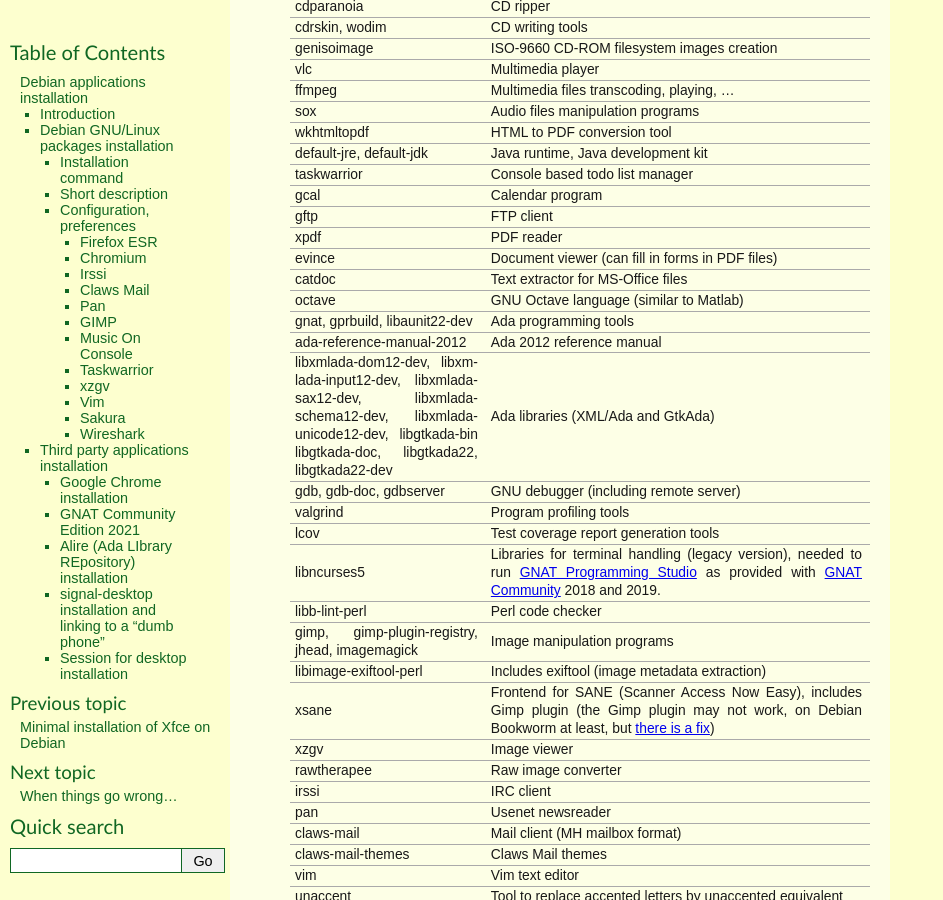
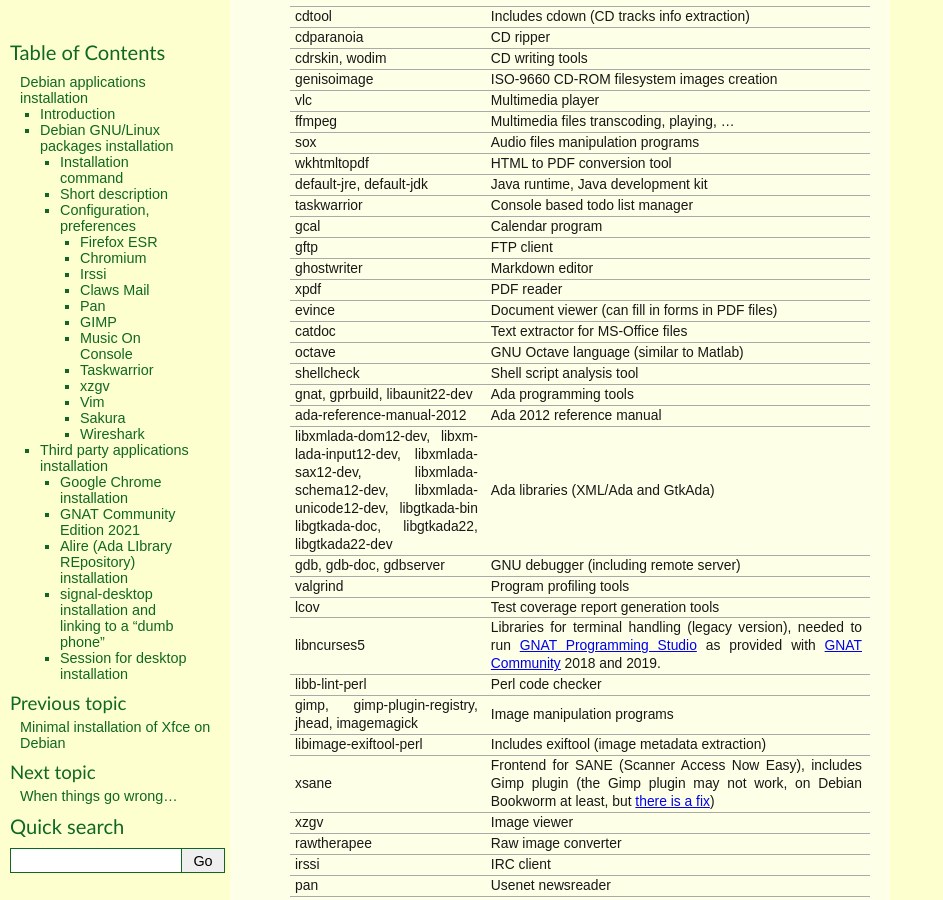
Before and after one commit to thierr26/thierr26_personal_notes_sphinx_sources, a Sphinx documentation site: the page built from source/debian_apps_install.rst, in a window 1280 px wide and 900 px high, scrolled down 2814 px. Shown: the whole window, without its empty margins (0-943 px from the left). Built offline with Sphinx 7.4.7, drawn with Linux system fonts in a browser that asks for light colours; some of the changed text lies outside the part shown.

Commit message:
Add ghostwriter and shellcheck

```diff
--- a/source/debian_apps_install.rst
+++ b/source/debian_apps_install.rst
@@ -62,10 +62,12 @@
       taskwarrior \
       gcal \
       gftp \
+      ghostwriter \
       xpdf \
       evince \
       catdoc \
       octave \
+      shellcheck \
       gnat gprbuild libaunit22-dev \
       ada-reference-manual-2012 \
       libxmlada-dom12-dev libxmlada-input12-dev libxmlada-sax12-dev \
@@ -182,6 +184,8 @@
     - Calendar program
   * - gftp
     - FTP client
+  * - ghostwriter
+    - Markdown editor
   * - xpdf
     - PDF reader
   * - evince
@@ -190,6 +194,8 @@
     - Text extractor for MS-Office files
   * - octave
     - GNU Octave language (similar to Matlab)
+  * - shellcheck
+    - Shell script analysis tool
   * - gnat, gprbuild, libaunit22-dev
     - Ada programming tools
   * - ada-reference-manual-2012
```
